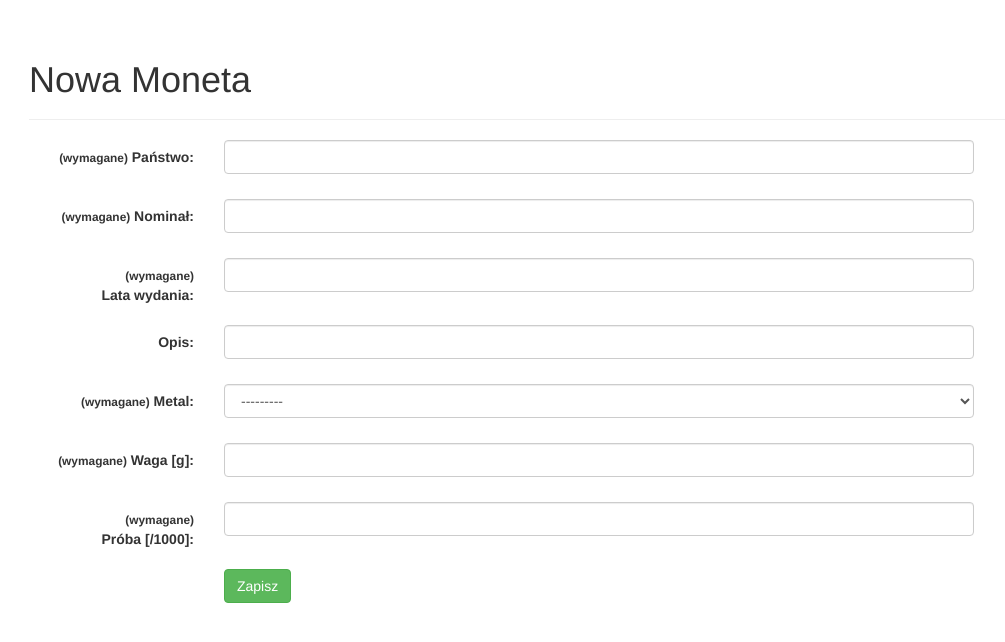
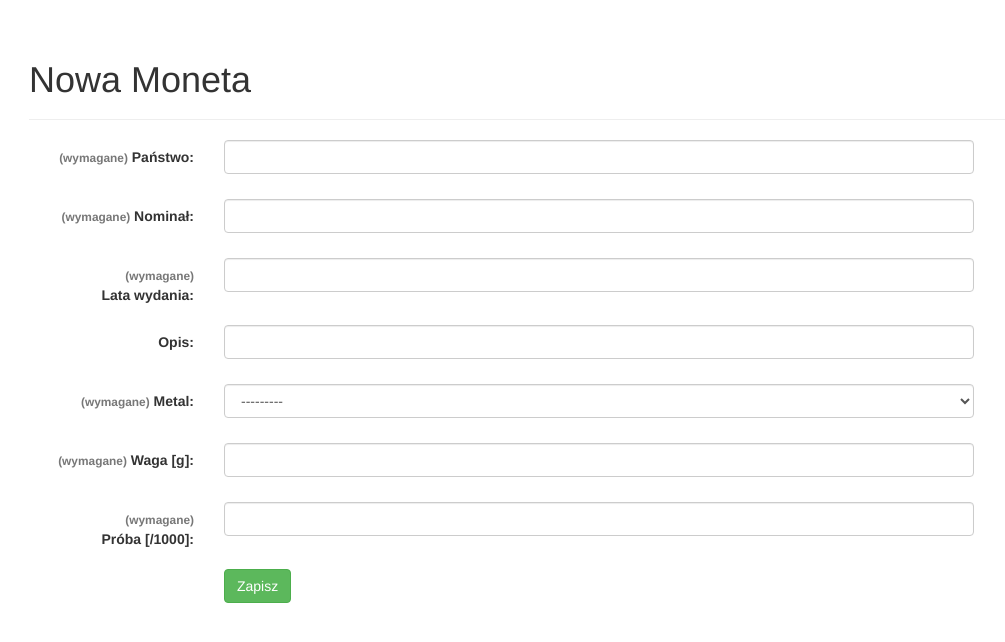
Before and after one commit to boberstarosta/bullion2, a Django app: page /coins/new in a window 1280 px wide. Shown: the part 52-694 px from the top of the page, without its empty margins (41-1046 px from the left). Run offline with Django 3.2, Linux system fonts and the light colour scheme; data that the repository does not hold is empty; some libraries are stand-ins or nearby versions.

Commit message:
Added text-muted to (wymagane)

```diff
--- a/bullion/templates/bullion/coin_form.html
+++ b/bullion/templates/bullion/coin_form.html
@@ -24,7 +24,7 @@
         {% for field in form %}
             <div class="form-group {% if field.errors %}has-error{% endif %}">
                 <label class="control-label col-sm-2">
-                    {% if field.field.required %}<span class="font-weight-normal small">(wymagane)</span>{% endif %}
+                    {% if field.field.required %}<span class="font-weight-normal small text-muted">(wymagane)</span>{% endif %}
                     {{ field.label_tag }}
                 </label>
                 <div class="col-sm-8">
```
